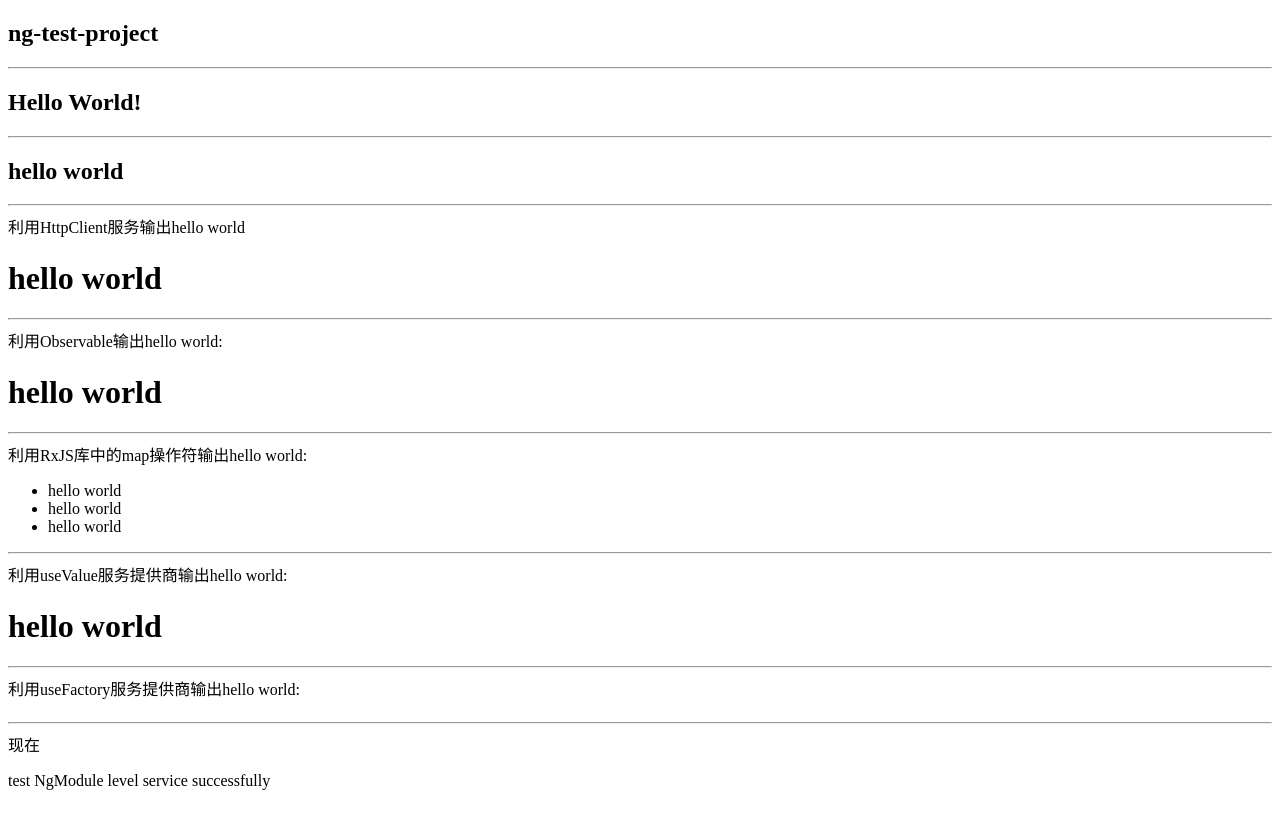
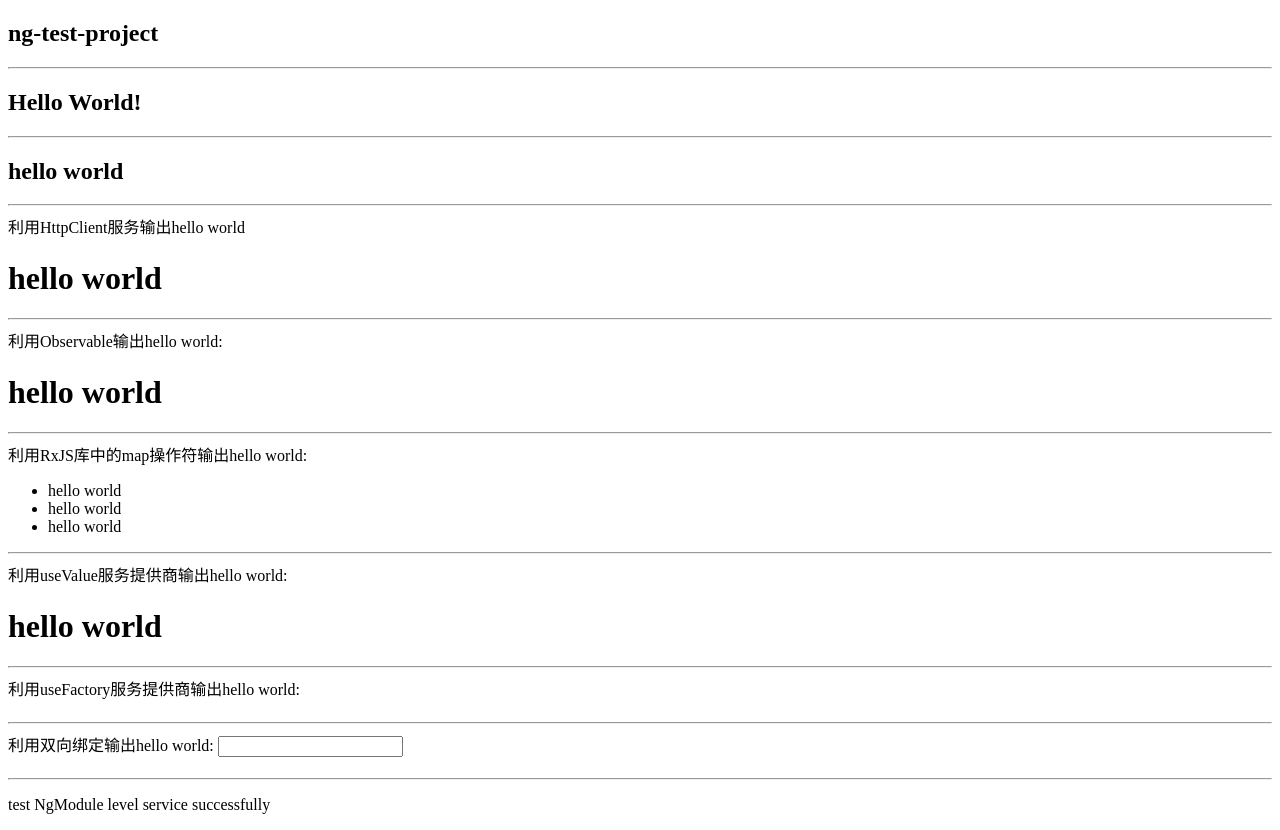
Before and after one commit to carolineF/ng-test-project, an Angular app: page / in a window 1280 px wide. Before the commit the page ends 806 px from the top, so only its background shows below. Built offline with nearby package versions, Linux system fonts and the light colour scheme.

Commit message:
add ngMoudle

```diff
--- a/src/app/app.component.html
+++ b/src/app/app.component.html
@@ -24,7 +24,11 @@
 利用useFactory服务提供商输出hello world:
 <h1>{{ title7 }}</h1>
 <hr>
-现在
+利用双向绑定输出hello world:
+<input [(ngModel)]="title8">
+<h1>{{ title8 }}</h1>
+<hr>
+
 
 
 <p>{{ log }}</p>
--- a/src/app/app.component.ts
+++ b/src/app/app.component.ts
@@ -20,6 +20,7 @@ export class AppComponent {
   title5:string[] = []
   title6 = this.title1
   title7 = this.title1
+  title8 = ''
   log: string = '';
 
   constructor(private loggerService: LoggerService,
--- a/src/app/app.module.ts
+++ b/src/app/app.module.ts
@@ -8,6 +8,7 @@ import { UserListComponent } from './user-list/user-list.component';
 import { HeroDetailModule } from './hero-detail/hero-detail.module';
 import { HelloWorldPipe } from './hello-world.pipe';
 import { HttpClientModule } from '@angular/common/http';
+import { FormsModule } from '@angular/forms';
 
 @NgModule({
   declarations: [
@@ -19,7 +20,8 @@ import { HttpClientModule } from '@angular/common/http';
     AppRoutingModule,
     HeroModule,
     HeroDetailModule,
-    HttpClientModule
+    HttpClientModule,
+    FormsModule
   ],
   providers: [],
   bootstrap: [AppComponent]
```
